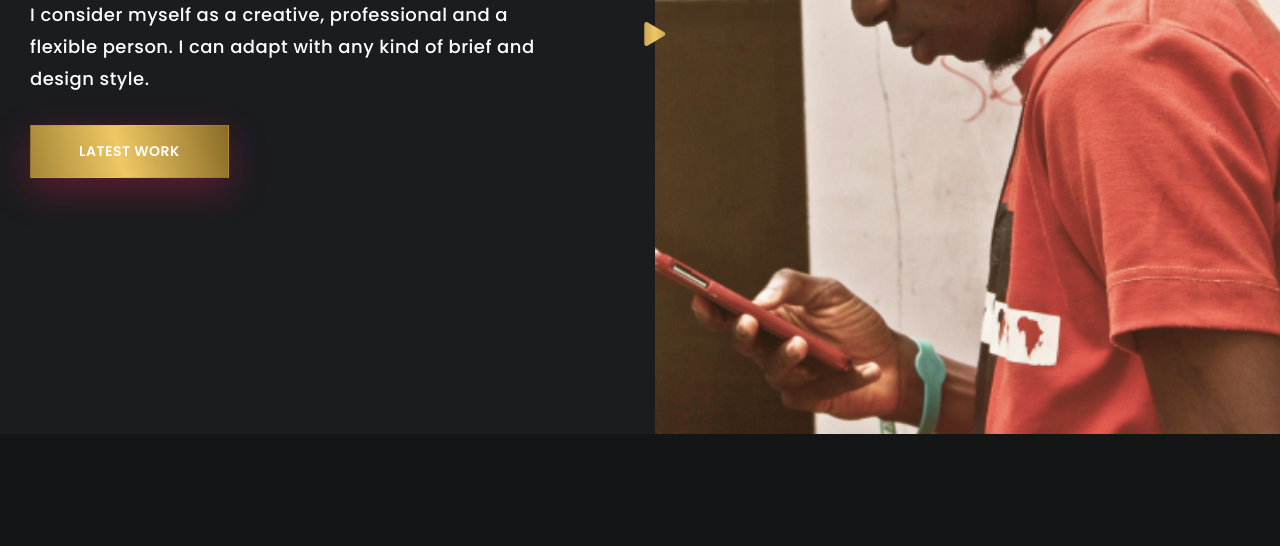
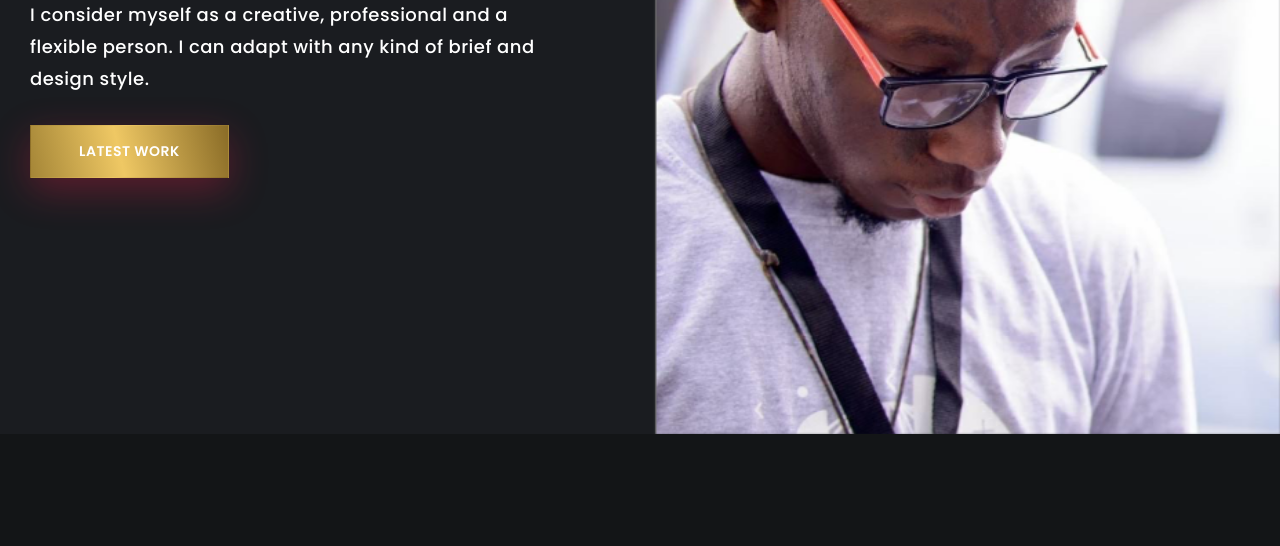
Before and after one commit to Horpey/horpey.github.io, a plain HTML site: page index.html in a window 1280 px wide. Shown: the part 366-912 px from the top of the page. Drawn offline with nearby package versions, Linux system fonts and the light colour scheme; some packages are replaced by stand-ins of ours; a script that the page names is missing.

Commit message:
Update Image

```diff
--- a/assets/css/style.css
+++ b/assets/css/style.css
@@ -1566,7 +1566,7 @@ background: linear-gradient(77deg, #a58637 0%, #EFC864 45%, #8a6c27 100%); }
     flex: 1 0 100%;
     height: 100vh;
     padding: 100px 0;
-    background-image: url(../images/devider/adeniran.png);
+    background-image: url(../images/devider/horpey.png);
     background-size: cover;
     background-repeat: no-repeat;
     background-position: top center; }
--- a/index.html
+++ b/index.html
@@ -10,8 +10,6 @@
 <!--     Pinterest -->
 
 <meta name="p:domain_verify" content="2319a7a1acfc899c099a8a05e386d914"/>
-
-
 
     <title>Adeniran Opeyemi</title>
     <meta name="author" content="Adeniran Opeyemi">
@@ -38,7 +36,6 @@
     <!--Style Css-->
     <link rel="stylesheet" href="assets/css/style.css">
     <link rel="stylesheet" href="assets/css/custom.css">
-
 
 </head>
 
@@ -149,7 +146,7 @@
                 <div class="hero-image col-lg-6 col-12 order-1 order-lg-2">
                     <div class="hero-image-inner">
                         <div class="hero-video-btn">
-                            <a class="venobox" data-autoplay="true" data-vbtype="video" href="https://youtu.be/zayp3vcn7eY"><i class="fas fa-play"></i></a>
+                            <!-- <a class="venobox" data-autoplay="true" data-vbtype="video" href="https://youtu.be/zayp3vcn7eY"><i class="fas fa-play"></i></a> -->
                         </div>
                     </div>
                 </div>
```
Also changed, not shown: assets/images/devider/horpey.png (added).
